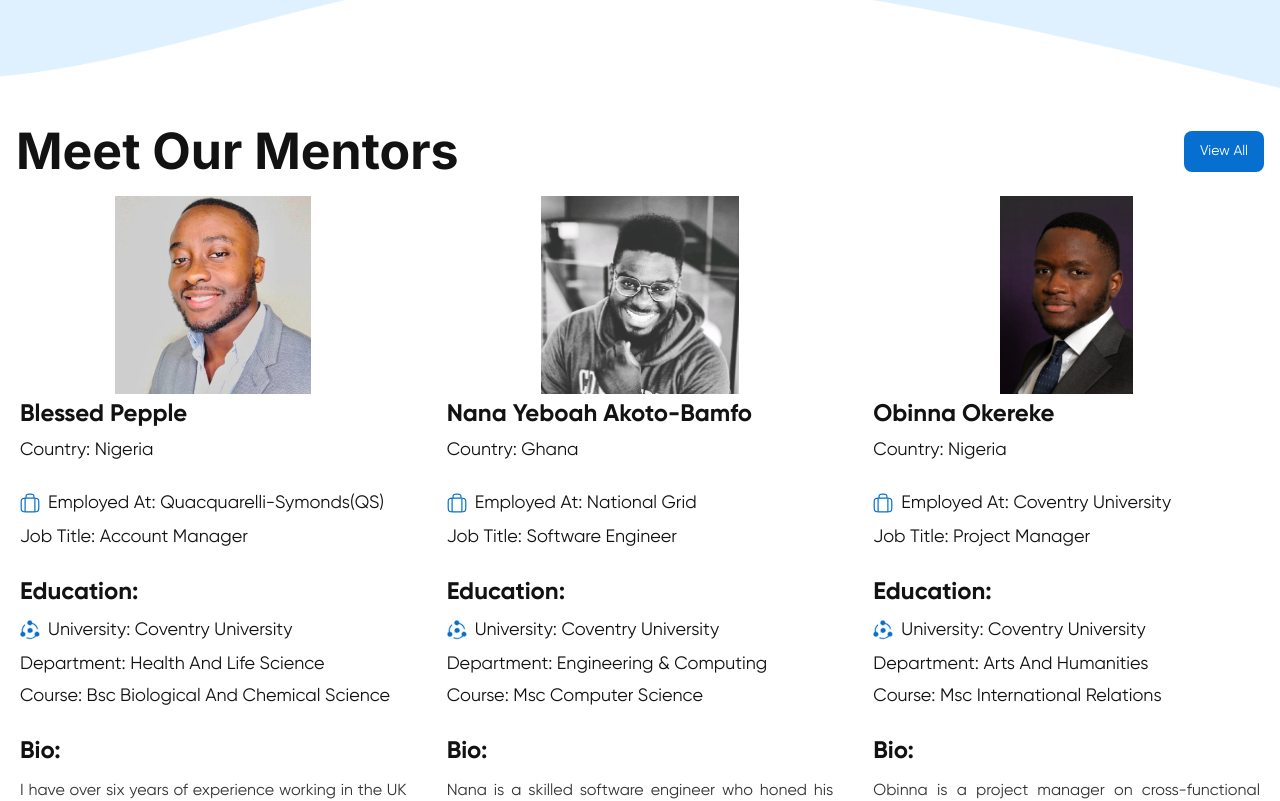
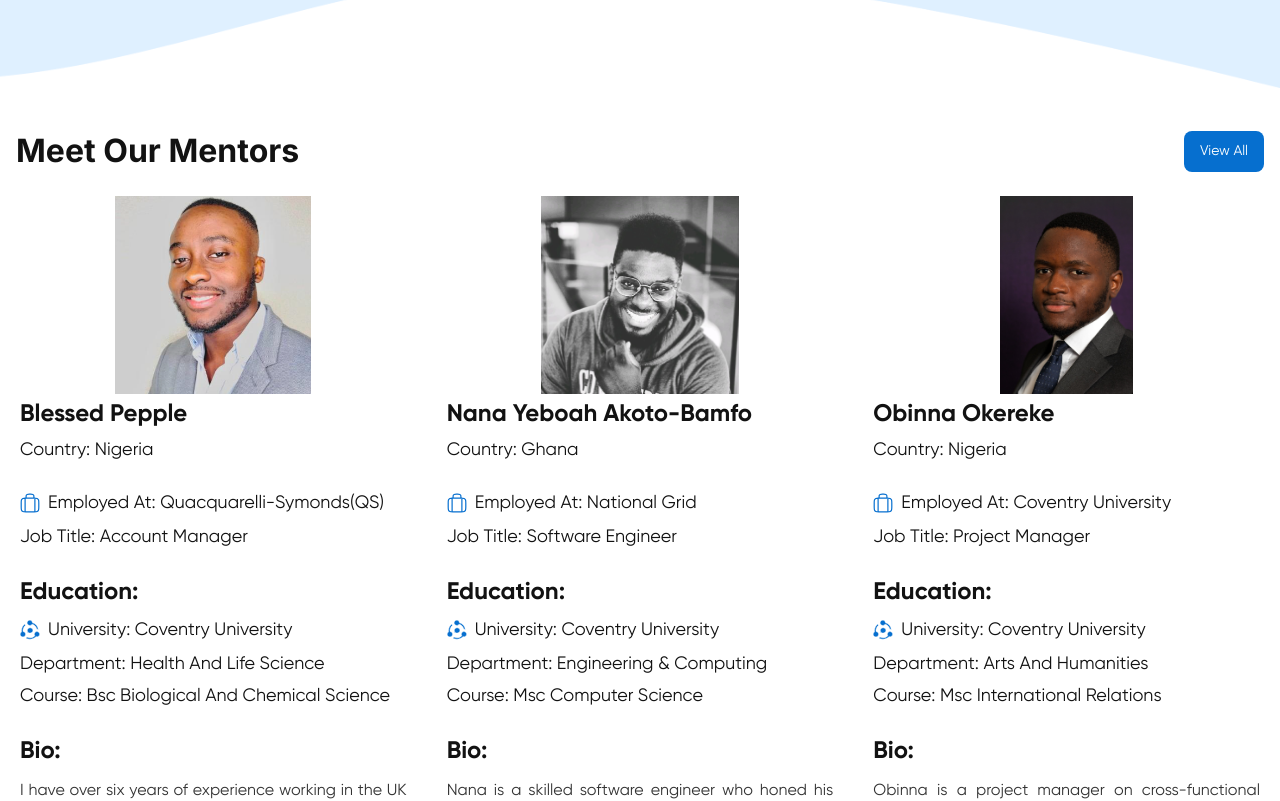
Before and after one commit to Nanayeboahakoto-bamfo/StriveInt, a Next.js app: page / in a window 1280 px wide. Shown: the part 820-1621 px from the top of the page. Built offline with nearby package versions, Linux system fonts and the light colour scheme.

Commit message:
Update page.module.css

```diff
--- a/app/(root)/page.module.css
+++ b/app/(root)/page.module.css
@@ -8,7 +8,7 @@
 .heading {
   color: #121212;
   font-family: Inter;
-  font-size: 3.125rem;
+  font-size: 2rem;
   font-style: normal;
   font-weight: 700;
   line-height: 3.125rem;
@@ -62,7 +62,7 @@
     gap: 2rem;
   }
   .storiesGrid {
-    grid-template-columns: repeat(2, minmax(0, 1fr));
+    grid-template-columns: repeat(3, minmax(0, 1fr));
   }
 }
 
```
